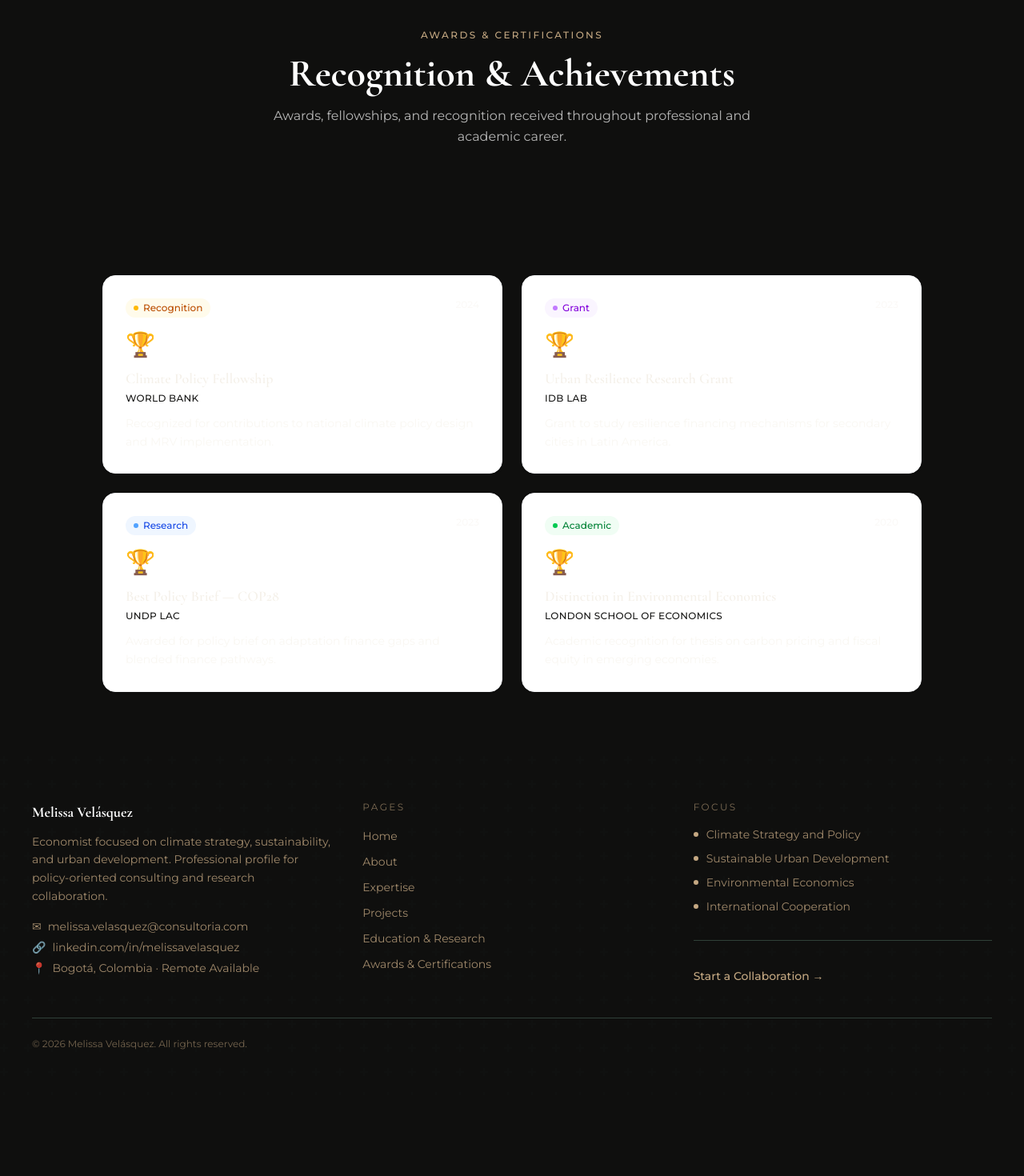
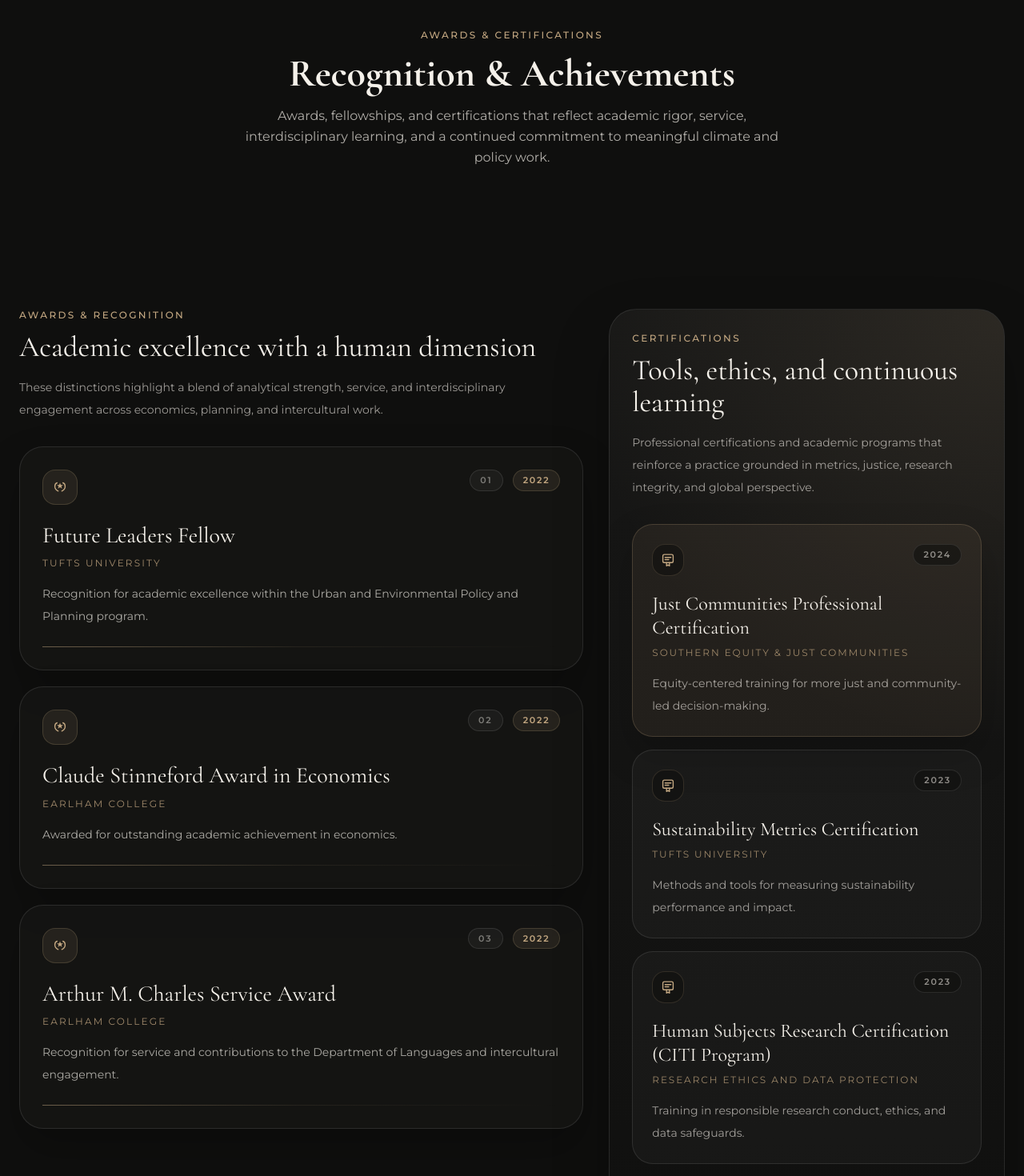
Before and after one commit to Arbriza-Agency/Melissa-Website, a React (Vite) app: page /awards in a window 1280 px wide. Shown: the part 220-1690 px from the top of the page at 80% size. Before the commit the page ends 1589 px from the top, so only its background shows below. Built offline with nearby package versions, Linux system fonts and the light colour scheme.

Commit message:
:lipstick: style: Modificar estilo de Awards

```diff
--- a/src/pages/Awards.jsx
+++ b/src/pages/Awards.jsx
@@ -1,69 +1,241 @@
-import { awards } from '../data'
+import { Link } from 'react-router-dom'
 
-const categoryStyles = {
-  'Recognition': { bg: 'bg-amber-50',   text: 'text-amber-700',  dot: 'bg-amber-400' },
-  'Research':    { bg: 'bg-blue-50',    text: 'text-blue-700',   dot: 'bg-blue-400' },
-  'Grant':       { bg: 'bg-purple-50',  text: 'text-purple-700', dot: 'bg-purple-400' },
-  'Academic':    { bg: 'bg-green-50',   text: 'text-green-700',  dot: 'bg-green-500' },
+const awardsRecognition = [
+  {
+    title: 'Future Leaders Fellow',
+    institution: 'Tufts University',
+    year: '2022',
+    description:
+      'Recognition for academic excellence within the Urban and Environmental Policy and Planning program.',
+  },
+  {
+    title: 'Claude Stinneford Award in Economics',
+    institution: 'Earlham College',
+    year: '2022',
+    description:
+      'Awarded for outstanding academic achievement in economics.',
+  },
+  {
+    title: 'Arthur M. Charles Service Award',
+    institution: 'Earlham College',
+    year: '2022',
+    description:
+      'Recognition for service and contributions to the Department of Languages and intercultural engagement.',
+  },
+]
+
+const certifications = [
+  {
+    title: 'Just Communities Professional Certification',
+    institution: 'Southern Equity & Just Communities',
+    year: '2024',
+    note: 'Equity-centered training for more just and community-led decision-making.',
+  },
+  {
+    title: 'Sustainability Metrics Certification',
+    institution: 'Tufts University',
+    year: '2023',
+    note: 'Methods and tools for measuring sustainability performance and impact.',
+  },
+  {
+    title: 'Human Subjects Research Certification (CITI Program)',
+    institution: 'Research ethics and data protection',
+    year: '2023',
+    note: 'Training in responsible research conduct, ethics, and data safeguards.',
+  },
+  {
+    title: 'Yale Young Global Scholars',
+    institution: 'Yale University',
+    year: '2016',
+    note: 'Early international academic enrichment focused on global issues and leadership.',
+  },
+]
+
+function LaurelIcon() {
+  return (
+    <svg width="22" height="22" viewBox="0 0 24 24" fill="none" aria-hidden="true">
+      <path d="M8 6C6.4 6.6 5 8.5 5 10.8C5 13.6 6.9 16 9.5 17.2" stroke="currentColor" strokeWidth="1.5" strokeLinecap="round" />
+      <path d="M16 6C17.6 6.6 19 8.5 19 10.8C19 13.6 17.1 16 14.5 17.2" stroke="currentColor" strokeWidth="1.5" strokeLinecap="round" />
+      <path d="M12 6.2L13.2 9H16.2L13.8 10.8L14.8 13.8L12 12L9.2 13.8L10.2 10.8L7.8 9H10.8L12 6.2Z" fill="currentColor" />
+    </svg>
+  )
+}
+
+function CertificateIcon() {
+  return (
+    <svg width="22" height="22" viewBox="0 0 24 24" fill="none" aria-hidden="true">
+      <rect x="5" y="4.5" width="14" height="11" rx="2" stroke="currentColor" strokeWidth="1.5" />
+      <path d="M8 8.5H16" stroke="currentColor" strokeWidth="1.5" strokeLinecap="round" />
+      <path d="M8 11.5H13" stroke="currentColor" strokeWidth="1.5" strokeLinecap="round" />
+      <path d="M10 15.5V20L12 18.7L14 20V15.5" stroke="currentColor" strokeWidth="1.5" strokeLinecap="round" strokeLinejoin="round" />
+    </svg>
+  )
+}
+
+function RecognitionCard({ item, index }) {
+  return (
+    <article
+      className="group relative overflow-hidden rounded-[30px] border border-white/10 bg-forest/80 p-7 transition-all duration-300 hover:-translate-y-1 hover:border-soft-green/30"
+      style={{ boxShadow: '0 26px 54px rgba(0,0,0,0.22)' }}
+    >
+      <div
+        className="pointer-events-none absolute inset-0 opacity-0 transition-opacity duration-300 group-hover:opacity-100"
+        style={{ background: 'radial-gradient(circle at top right, rgba(196,168,130,0.12) 0%, rgba(196,168,130,0.0) 48%)' }}
+      />
+      <div className="relative z-10">
+        <div className="flex items-start justify-between gap-4">
+          <div className="inline-flex h-11 w-11 items-center justify-center rounded-2xl border border-soft-green/20 bg-soft-green/10 text-soft-green">
+            <LaurelIcon />
+          </div>
+          <div className="flex items-center gap-3">
+            <span className="rounded-full border border-white/10 bg-white/[0.04] px-3 py-1 text-[11px] font-body font-semibold tracking-[0.18em] text-dark/45">
+              {String(index + 1).padStart(2, '0')}
+            </span>
+            <span className="rounded-full border border-soft-green/20 bg-soft-green/10 px-3 py-1 text-[11px] font-body font-semibold tracking-[0.16em] text-soft-green">
+              {item.year}
+            </span>
+          </div>
+        </div>
+
+        <div className="mt-6">
+          <h3 className="font-display text-[28px] leading-[1.05] text-dark">{item.title}</h3>
+          <p className="mt-3 text-xs uppercase tracking-[0.18em] text-soft-green/80 font-body">
+            {item.institution}
+          </p>
+          <p className="mt-4 text-sm leading-7 text-dark/68 font-body">
+            {item.description}
+          </p>
+        </div>
+
+        <div className="mt-6 h-px w-full bg-gradient-to-r from-soft-green/50 via-soft-green/10 to-transparent" />
+      </div>
+    </article>
+  )
+}
+
+function CertificationCard({ item, featured = false }) {
+  return (
+    <article
+      className={`relative overflow-hidden rounded-[26px] border p-6 ${
+        featured
+          ? 'border-soft-green/22 bg-soft-green/[0.08]'
+          : 'border-white/10 bg-white/[0.03]'
+      }`}
+      style={{ boxShadow: featured ? '0 22px 50px rgba(0,0,0,0.2)' : 'none' }}
+    >
+      <div className="flex items-start justify-between gap-4">
+        <div className="inline-flex h-10 w-10 items-center justify-center rounded-2xl border border-soft-green/18 bg-deep-green/60 text-soft-green">
+          <CertificateIcon />
+        </div>
+        <span className="rounded-full border border-white/10 bg-deep-green/60 px-3 py-1 text-[11px] font-body font-semibold tracking-[0.16em] text-dark/55">
+          {item.year}
+        </span>
+      </div>
+
+      <h3 className="mt-5 font-display text-2xl leading-tight text-dark">{item.title}</h3>
+      <p className="mt-2 text-xs uppercase tracking-[0.16em] text-soft-green/75 font-body">
+        {item.institution}
+      </p>
+      <p className="mt-4 text-sm leading-7 text-dark/62 font-body">
+        {item.note}
+      </p>
+    </article>
+  )
 }
 
 export default function Awards() {
   return (
-    <div className="pt-20">
-
-      {/* Header */}
-      <section className="bg-deep-green text-white py-20 px-6">
+    <div className="pt-20 bg-light">
+      <section data-reveal className="bg-deep-green text-dark py-20 px-6">
         <div className="max-w-4xl mx-auto text-center space-y-4 animate-fade-up">
           <p className="section-label text-soft-green">Awards & Certifications</p>
           <h1 className="font-display text-4xl md:text-5xl font-bold">
             Recognition & Achievements
           </h1>
-          <p className="text-white/70 font-body max-w-2xl mx-auto leading-relaxed">
-            Awards, fellowships, and recognition received throughout professional
-            and academic career.
+          <p className="text-dark/70 font-body max-w-2xl mx-auto leading-relaxed">
+            Awards, fellowships, and certifications that reflect academic rigor,
+            service, interdisciplinary learning, and a continued commitment to
+            meaningful climate and policy work.
           </p>
         </div>
       </section>
 
-      {/* Awards grid */}
-      <section className="py-20 px-6 bg-light">
-        <div className="max-w-5xl mx-auto">
-          <div className="grid grid-cols-1 md:grid-cols-2 gap-6">
-            {awards.map((award, i) => {
-              const style = categoryStyles[award.category] || categoryStyles['Recognition']
-              return (
-                <div key={award.title}
-                  className="bg-white rounded-2xl p-7 border border-gray-100 shadow-sm
-                             card-hover animate-fade-up"
-                  style={{ animationDelay: `${i * 80}ms` }}>
+      <section className="px-6 py-24 bg-light">
+        <div className="mx-auto grid max-w-7xl grid-cols-12 gap-8">
+          <div className="col-span-12 lg:col-span-7">
+            <div className="mb-8">
+              <p className="section-label">Awards & Recognition</p>
+              <h2 className="mt-3 font-display text-4xl text-dark">Academic excellence with a human dimension</h2>
+              <p className="mt-4 max-w-2xl text-sm leading-7 text-dark/62 font-body">
+                These distinctions highlight a blend of analytical strength, service,
+                and interdisciplinary engagement across economics, planning, and intercultural work.
+              </p>
+            </div>
 
-                  {/* Top row */}
-                  <div className="flex items-start justify-between gap-3 mb-4">
-                    <span className={`inline-flex items-center gap-1.5 text-xs font-body font-medium
-                                     px-2.5 py-1 rounded-full ${style.bg} ${style.text}`}>
-                      <span className={`w-1.5 h-1.5 rounded-full ${style.dot}`} />
-                      {award.category}
-                    </span>
-                    <span className="text-xs font-body text-dark/40 font-medium shrink-0">
-                      {award.year}
-                    </span>
-                  </div>
+            <div className="space-y-5">
+              {awardsRecognition.map((item, index) => (
+                <RecognitionCard key={item.title} item={item} index={index} />
+              ))}
+            </div>
+          </div>
 
-                  {/* Trophy */}
-                  <div className="text-3xl mb-3">🏆</div>
+          <div className="col-span-12 lg:col-span-5">
+            <div
+              className="relative overflow-hidden rounded-[34px] border border-white/10 p-7"
+              style={{
+                background:
+                  'linear-gradient(180deg, rgba(24,24,23,0.98) 0%, rgba(15,15,14,1) 100%)',
+                boxShadow: '0 30px 70px rgba(0,0,0,0.22)',
+              }}
+            >
+              <div
+                className="pointer-events-none absolute inset-0"
+                style={{ background: 'radial-gradient(circle at top right, rgba(196,168,130,0.12) 0%, rgba(196,168,130,0) 38%)' }}
+              />
+              <div className="relative z-10">
+                <p className="section-label">Certifications</p>
+                <h2 className="mt-3 font-display text-4xl text-dark">Tools, ethics, and continuous learning</h2>
+                <p className="mt-4 text-sm leading-7 text-dark/62 font-body">
+                  Professional certifications and academic programs that reinforce a practice grounded
+                  in metrics, justice, research integrity, and global perspective.
+                </p>
 
-                  <h3 className="font-display font-semibold text-dark text-lg mb-1 leading-snug">
-                    {award.title}
-                  </h3>
-                  <p className="text-xs font-body font-medium text-forest mb-3 uppercase tracking-wide">
-                    {award.issuer}
-                  </p>
-                  <p className="text-sm font-body text-dark/60 leading-relaxed">
-                    {award.description}
-                  </p>
+                <div className="mt-8 space-y-4">
+                  {certifications.map((item, index) => (
+                    <CertificationCard
+                      key={item.title}
+                      item={item}
+                      featured={index === 0}
+                    />
+                  ))}
                 </div>
-              )
-            })}
+              </div>
+            </div>
+          </div>
+        </div>
+      </section>
+
+      <section className="px-6 pb-24 bg-light">
+        <div
+          className="mx-auto max-w-6xl rounded-[32px] border border-white/10 px-8 py-10"
+          style={{
+            background:
+              'linear-gradient(135deg, rgba(255,255,255,0.03) 0%, rgba(196,168,130,0.08) 100%)',
+            boxShadow: '0 20px 50px rgba(0,0,0,0.18)',
+          }}
+        >
+          <div className="flex flex-col gap-6 md:flex-row md:items-center md:justify-between">
+            <div className="max-w-2xl">
+              <p className="section-label">Looking Ahead</p>
+              <h2 className="mt-3 font-display text-3xl text-dark">Recognition is most meaningful when it supports future work.</h2>
+              <p className="mt-4 text-sm leading-7 text-dark/62 font-body">
+                Available for collaborations, policy advisory work, and research engagements
+                where academic rigor and practical implementation need to move together.
+              </p>
+            </div>
+            <Link to="/contact" className="btn-primary shrink-0">
+              Get in Touch
+            </Link>
           </div>
         </div>
       </section>
```
